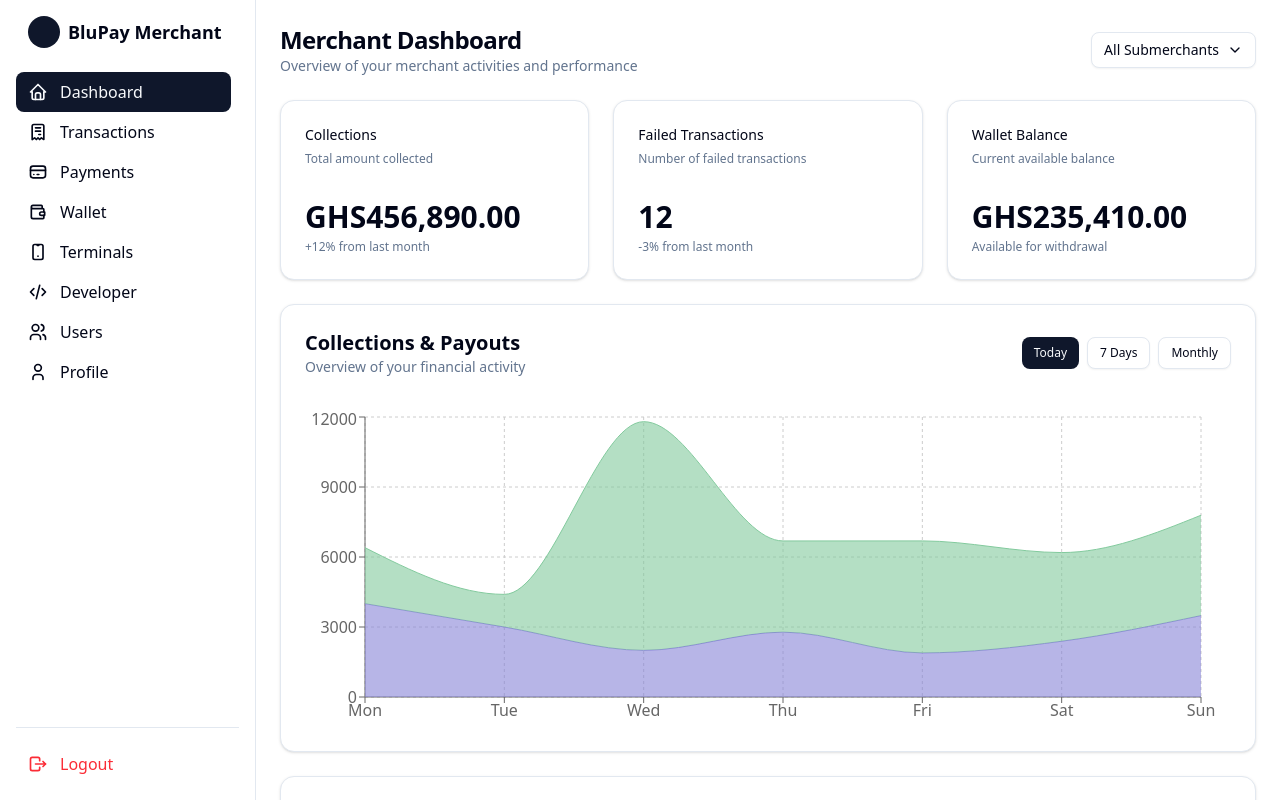
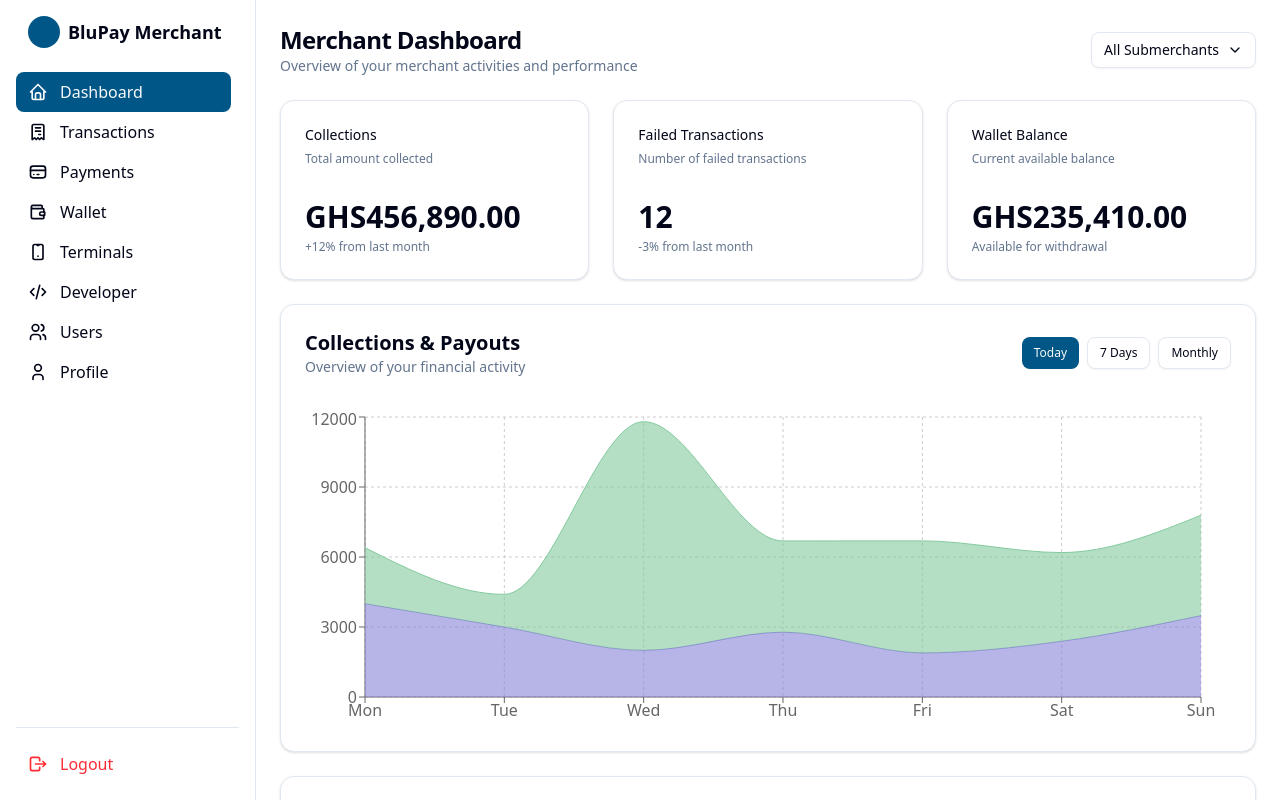
Before and after one commit to lazynerd-007/BP-AFRICA, a Next.js app: page /merchant/dashboard in a window 1280 px wide. Shown: the top 800 px of the page. Built offline with nearby package versions, Linux system fonts and the light colour scheme.

Commit message:
Update transaction schemes in merchant and submerchant dashboards to reflect accurate payment methods, and modify global CSS variables for improved color consistency across the application.

```diff
--- a/app/globals.css
+++ b/app/globals.css
@@ -51,14 +51,14 @@
   --card-foreground: oklch(0.129 0.042 264.695);
   --popover: oklch(1 0 0);
   --popover-foreground: oklch(0.129 0.042 264.695);
-  --primary: oklch(0.208 0.042 265.755);
+  --primary: oklch(0.4354 0.1053 243.02);
   --primary-foreground: oklch(0.984 0.003 247.858);
   --secondary: oklch(0.968 0.007 247.896);
-  --secondary-foreground: oklch(0.208 0.042 265.755);
+  --secondary-foreground: oklch(0.4354 0.1053 243.02);
   --muted: oklch(0.968 0.007 247.896);
   --muted-foreground: oklch(0.554 0.046 257.417);
   --accent: oklch(0.968 0.007 247.896);
-  --accent-foreground: oklch(0.208 0.042 265.755);
+  --accent-foreground: oklch(0.4354 0.1053 243.02);
   --destructive: oklch(0.577 0.245 27.325);
   --border: oklch(0.929 0.013 255.508);
   --input: oklch(0.929 0.013 255.508);
@@ -70,10 +70,10 @@
   --chart-5: oklch(0.769 0.188 70.08);
   --sidebar: oklch(0.984 0.003 247.858);
   --sidebar-foreground: oklch(0.129 0.042 264.695);
-  --sidebar-primary: oklch(0.208 0.042 265.755);
+  --sidebar-primary: oklch(0.4354 0.1053 243.02);
   --sidebar-primary-foreground: oklch(0.984 0.003 247.858);
   --sidebar-accent: oklch(0.968 0.007 247.896);
-  --sidebar-accent-foreground: oklch(0.208 0.042 265.755);
+  --sidebar-accent-foreground: oklch(0.4354 0.1053 243.02);
   --sidebar-border: oklch(0.929 0.013 255.508);
   --sidebar-ring: oklch(0.704 0.04 256.788);
 }
@@ -81,12 +81,12 @@
 .dark {
   --background: oklch(0.129 0.042 264.695);
   --foreground: oklch(0.984 0.003 247.858);
-  --card: oklch(0.208 0.042 265.755);
+  --card: oklch(0.4354 0.1053 243.02);
   --card-foreground: oklch(0.984 0.003 247.858);
-  --popover: oklch(0.208 0.042 265.755);
+  --popover: oklch(0.4354 0.1053 243.02);
   --popover-foreground: oklch(0.984 0.003 247.858);
   --primary: oklch(0.929 0.013 255.508);
-  --primary-foreground: oklch(0.208 0.042 265.755);
+  --primary-foreground: oklch(0.4354 0.1053 243.02);
   --secondary: oklch(0.279 0.041 260.031);
   --secondary-foreground: oklch(0.984 0.003 247.858);
   --muted: oklch(0.279 0.041 260.031);
@@ -102,7 +102,7 @@
   --chart-3: oklch(0.769 0.188 70.08);
   --chart-4: oklch(0.627 0.265 303.9);
   --chart-5: oklch(0.645 0.246 16.439);
-  --sidebar: oklch(0.208 0.042 265.755);
+  --sidebar: oklch(0.4354 0.1053 243.02);
   --sidebar-foreground: oklch(0.984 0.003 247.858);
   --sidebar-primary: oklch(0.488 0.243 264.376);
   --sidebar-primary-foreground: oklch(0.984 0.003 247.858);
--- a/app/merchant/dashboard/transactions/page.tsx
+++ b/app/merchant/dashboard/transactions/page.tsx
@@ -49,7 +49,7 @@ const mockTransactions = [
     customer: "John Doe",
     customerNumber: "+233 24 123 4567",
     reference: "REF-12345",
-    scheme: "Visa"
+    scheme: "MTN Mobile Money"
   },
   {
     date: "2023-11-15T09:18:43",
@@ -63,7 +63,7 @@ const mockTransactions = [
     customer: "Sarah Johnson",
     customerNumber: "+233 24 987 6543",
     reference: "REF-12346",
-    scheme: "Mastercard"
+    scheme: "AirtelTigo Money"
   },
   {
     date: "2023-11-14T16:45:22",
@@ -77,7 +77,7 @@ const mockTransactions = [
     customer: "Michael Brown",
     customerNumber: "+233 20 555 1234",
     reference: "REF-12347",
-    scheme: "Visa"
+    scheme: "Telecel"
   },
   {
     date: "2023-11-14T14:20:11",
@@ -105,7 +105,7 @@ const mockTransactions = [
     customer: "David Lee",
     customerNumber: "+233 24 999 0000",
     reference: "REF-12349",
-    scheme: "Mastercard"
+    scheme: "MTN Mobile Money"
   }
 ];
 
--- a/app/submerchant/dashboard/transactions/page.tsx
+++ b/app/submerchant/dashboard/transactions/page.tsx
@@ -49,7 +49,7 @@ const mockTransactions = [
     customer: "John Doe",
     customerNumber: "+233 24 123 4567",
     reference: "REF-12345",
-    scheme: "Visa"
+    scheme: "MTN Mobile Money"
   },
   {
     date: "2023-11-15T09:18:43",
@@ -63,7 +63,7 @@ const mockTransactions = [
     customer: "Sarah Johnson",
     customerNumber: "+233 24 987 6543",
     reference: "REF-12346",
-    scheme: "Mastercard"
+    scheme: "AirtelTigo Money"
   },
   {
     date: "2023-11-14T16:45:22",
@@ -77,7 +77,7 @@ const mockTransactions = [
     customer: "Michael Brown",
     customerNumber: "+233 20 555 1234",
     reference: "REF-12347",
-    scheme: "Visa"
+    scheme: "Telecel"
   },
   {
     date: "2023-11-14T14:20:11",
@@ -105,7 +105,7 @@ const mockTransactions = [
     customer: "David Lee",
     customerNumber: "+233 24 999 0000",
     reference: "REF-12349",
-    scheme: "Mastercard"
+    scheme: "MTN Mobile Money"
   }
 ];
 
--- a/components/data-table.tsx
+++ b/components/data-table.tsx
@@ -374,23 +374,26 @@ const getColumns = (currentTab: string, tableType: string = "transaction"): Colu
       cell: ({ row }) => {
         const status = row.original.status;
         let badgeVariant: "default" | "outline" | "secondary" | "destructive" = "default";
+        let statusClassName = "px-1.5";
 
-        if (status === "Completed") {
+        // Apply green scheme for successful/completed statuses
+        if (status === "Completed" || status === "completed" || status === "SUCCESS" || status === "Successful") {
           badgeVariant = "secondary";
-        } else if (status === "Pending") {
+          statusClassName = "px-1.5 bg-green-100 text-green-800 hover:bg-green-100/80 dark:bg-green-800/20 dark:text-green-400";
+        } else if (status === "Pending" || status === "pending") {
           badgeVariant = "outline";
-        } else if (status === "Failed") {
+        } else if (status === "Failed" || status === "failed" || status === "FAILED") {
           badgeVariant = "destructive";
         }
 
         return (
           <Badge
             variant={badgeVariant}
-            className="px-1.5"
+            className={statusClassName}
           >
-            {status === "Completed" ? (
+            {(status === "Completed" || status === "completed" || status === "SUCCESS" || status === "Successful") ? (
               <IconCircleCheckFilled className="size-3 mr-1" />
-            ) : status === "Pending" ? (
+            ) : (status === "Pending" || status === "pending") ? (
               <IconLoader className="size-3 mr-1" />
             ) : (
               <IconDotsVertical className="size-3 mr-1" />
```
